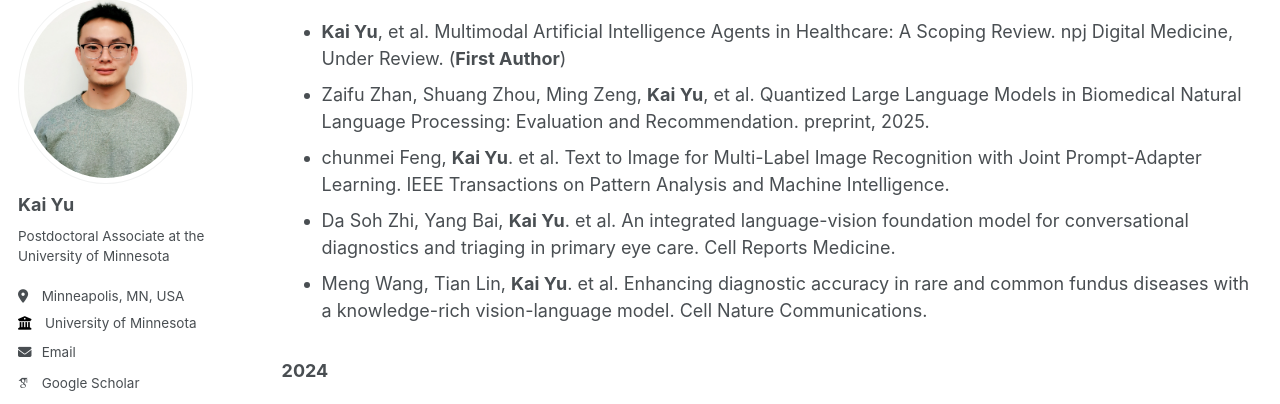
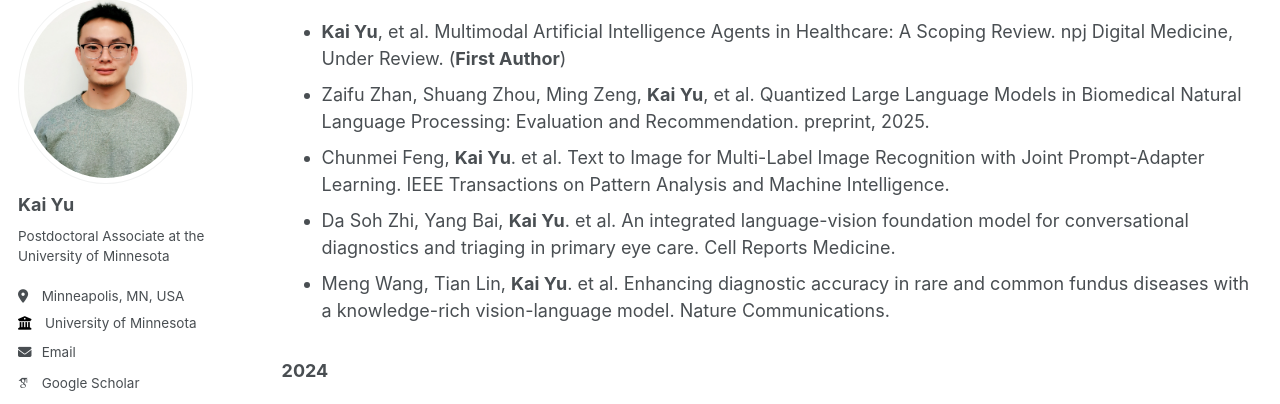
Before and after one commit to yukkai/yukkai.github.io, a Jekyll site: the page built from _pages/publications.md, in a window 1280 px wide and 900 px high, scrolled down 316 px. Shown: the part 113-517 px from the top of the window. Built offline with Jekyll 4.4.1, drawn with Linux system fonts in a browser that asks for light colours; some web fonts are replaced.

Commit message:
update pub

```diff
--- a/_pages/publications.md
+++ b/_pages/publications.md
@@ -38,9 +38,9 @@ Service and leadership
 ### 2025
 * **Kai Yu**, et al. Multimodal Artificial Intelligence Agents in Healthcare: A Scoping Review. npj Digital Medicine, Under Review. (**First Author**)
 * Zaifu Zhan, Shuang Zhou, Ming Zeng, **Kai Yu**, et al. Quantized Large Language Models in Biomedical Natural Language Processing: Evaluation and Recommendation. preprint, 2025.
-* chunmei Feng, **Kai Yu**. et al. Text to Image for Multi-Label Image Recognition with Joint Prompt-Adapter Learning. IEEE Transactions on Pattern Analysis and Machine Intelligence.
+* Chunmei Feng, **Kai Yu**. et al. Text to Image for Multi-Label Image Recognition with Joint Prompt-Adapter Learning. IEEE Transactions on Pattern Analysis and Machine Intelligence.
 * Da Soh Zhi, Yang Bai, **Kai Yu**. et al. An integrated language-vision foundation model for conversational diagnostics and triaging in primary eye care. Cell Reports Medicine.
-* Meng Wang, Tian Lin, **Kai Yu**. et al. Enhancing diagnostic accuracy in rare and common fundus diseases with a knowledge-rich vision-language model. Cell Nature Communications.
+* Meng Wang, Tian Lin, **Kai Yu**. et al. Enhancing diagnostic accuracy in rare and common fundus diseases with a knowledge-rich vision-language model. Nature Communications.
 
 
 ### 2024
```
